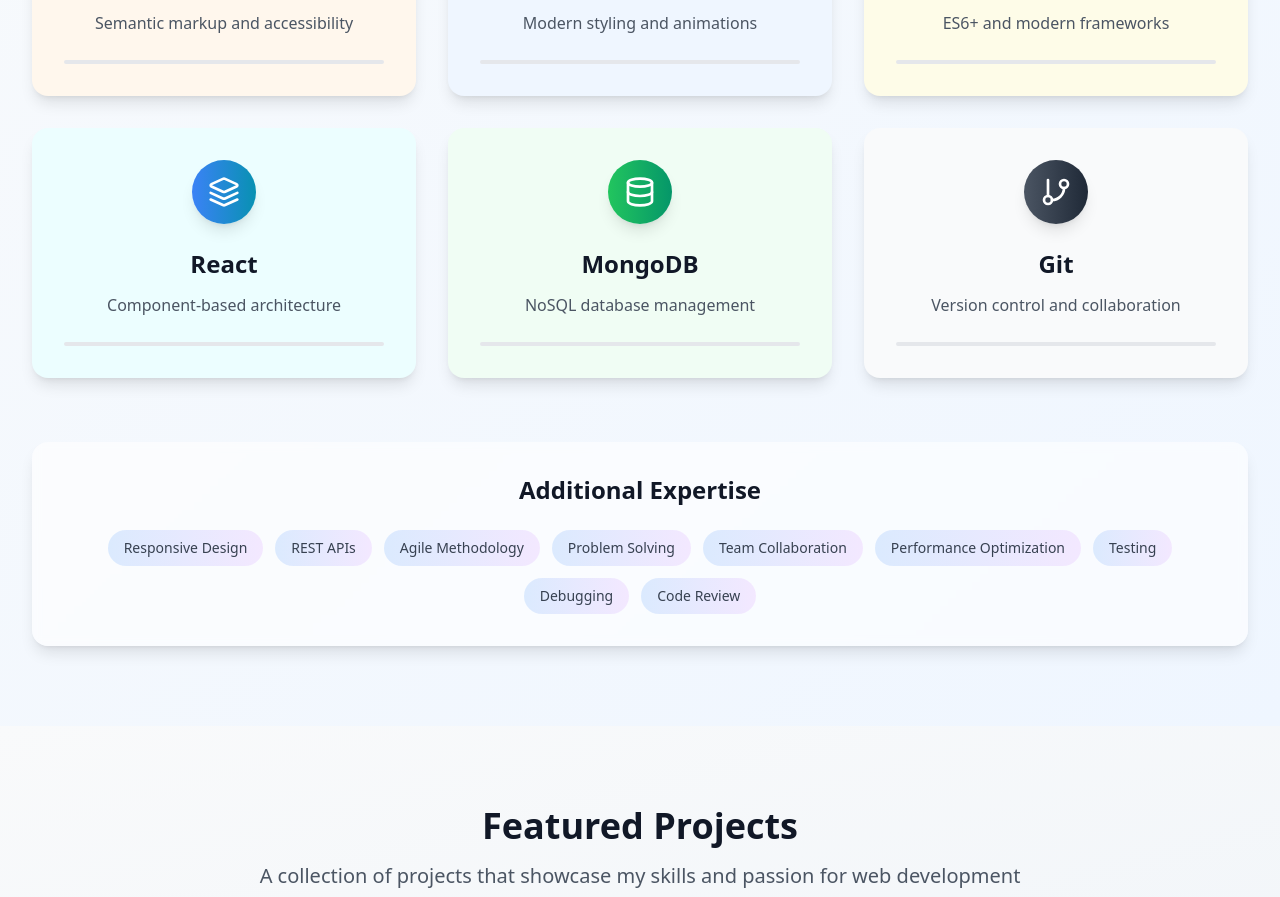
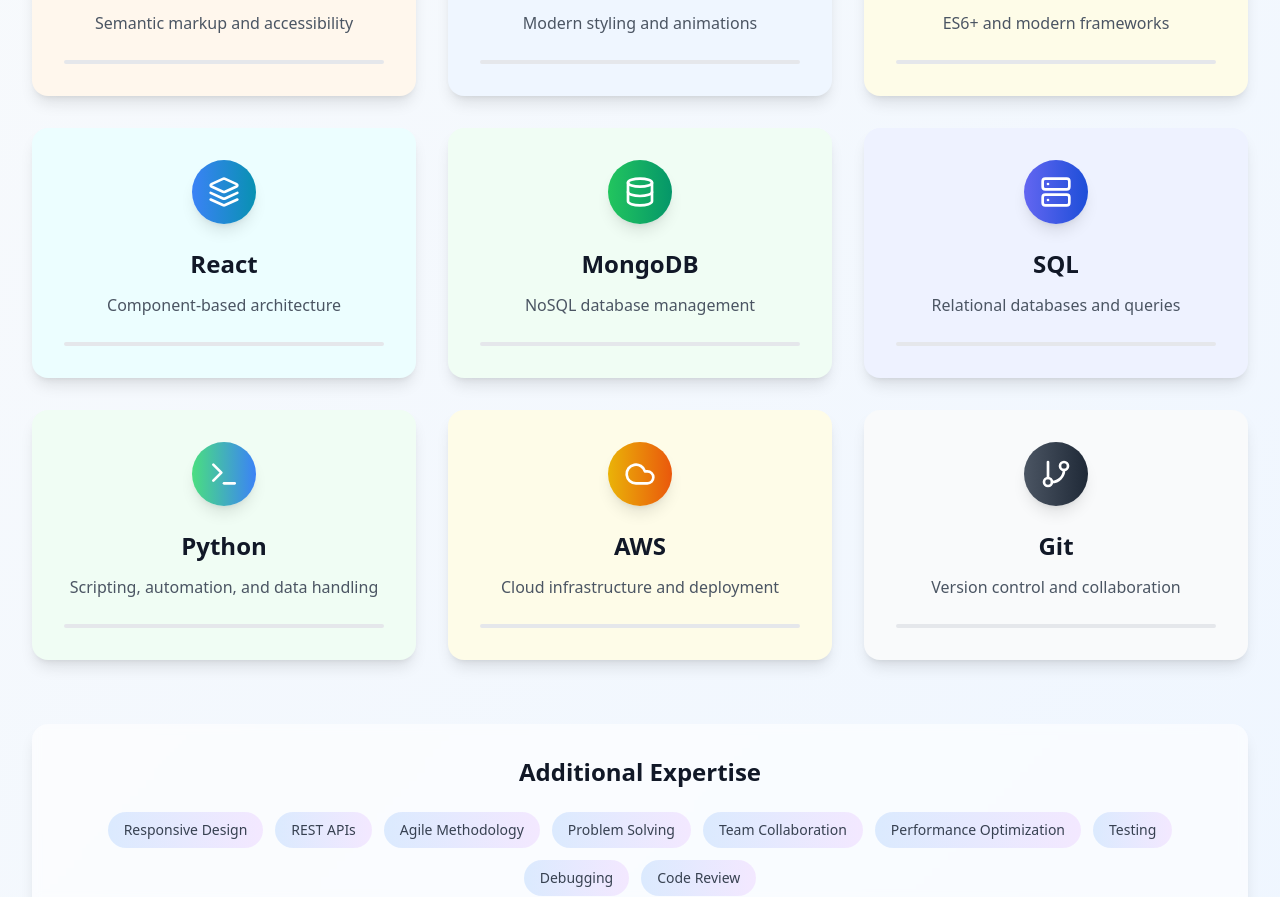
Before and after one commit to durgayarabati/personal-portfolio, a React (Vite) app: page / in a window 1280 px wide. Shown: the part 1900-2797 px from the top of the page. Built offline with nearby package versions, Linux system fonts and the light colour scheme; no server answers; the database is empty.

Commit message:
update the skills  section

```diff
--- a/src/components/Skills.jsx
+++ b/src/components/Skills.jsx
@@ -5,11 +5,16 @@ import {
   Zap,
   Layers,
   Database,
-  GitBranch
+  GitBranch,
+  Server,
+  Terminal,
+  Cloud
 } from 'lucide-react';
 
+
 const Skills = () => {
-  const skills = [
+
+ const skills = [
     {
       name: 'HTML',
       icon: Code,
@@ -44,6 +49,27 @@ const Skills = () => {
       color: 'from-green-500 to-emerald-600',
       bgColor: 'bg-green-50',
       description: 'NoSQL database management'
+    },
+    {
+      name: 'SQL',
+      icon: Server,
+      color: 'from-indigo-500 to-blue-700',
+      bgColor: 'bg-indigo-50',
+      description: 'Relational databases and queries'
+    },
+    {
+      name: 'Python',
+      icon: Terminal,
+      color: 'from-green-400 to-blue-500',
+      bgColor: 'bg-green-50',
+      description: 'Scripting, automation, and data handling'
+    },
+    {
+      name: 'AWS',
+      icon: Cloud,
+      color: 'from-yellow-500 to-orange-600',
+      bgColor: 'bg-yellow-50',
+      description: 'Cloud infrastructure and deployment'
     },
     {
       name: 'Git',
```
